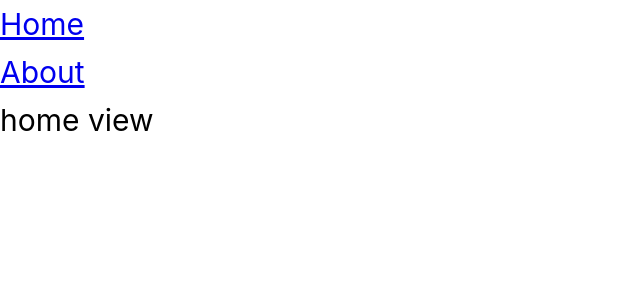
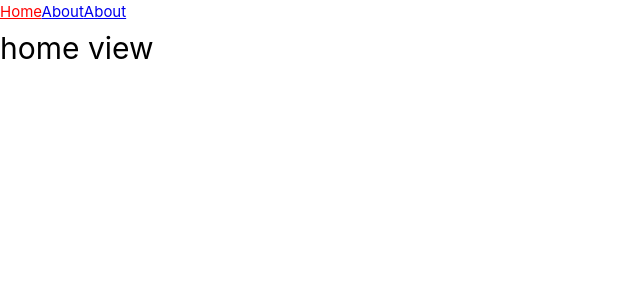
Before and after one commit to hirusha-adi/learning-vue-js, a Vue app in the folder ProjectX-Routing/: page / in a window 1280 px wide. Shown: the top 300 px of the page, without its empty margins (0-640 px from the left). Built offline with nearby package versions, Linux system fonts and the light colour scheme.

Commit message:
proper navbar

```diff
--- a/ProjectX-Routing/src/components/Navbar.vue
+++ b/ProjectX-Routing/src/components/Navbar.vue
@@ -1,10 +1,28 @@
+<script setup>
+import { RouterLink } from 'vue-router';
+</script>
+
 <template>
     <div>
-        <a href="/">
-            <h1>Home</h1>
-        </a>
-        <a href="/about">
-            <h1>About</h1>
-        </a>
+
+        <!-- Doing this will refresh the page, so, its bad with states (ref) -->
+        <!-- <a href="/">Home</a>
+        <a href="/about">About</a> -->
+
+        <!-- use RouterLink to visit outer route without affecting the states -->
+        <RouterLink active-class="active" to="/">Home</RouterLink>
+        <RouterLink active-class="active" to="/about">About</RouterLink>
+
+        <!-- this link doesn't exist, but we will go to it -->
+        <!-- active class does not work on here -->
+        <RouterLink active-class="active" to="/xxx">About</RouterLink>
+
+        <!-- active-class: is the class to use when that page is active -->
     </div>
 </template>
+
+<style scoped>
+.active {
+    color: red;
+}
+</style>
```
